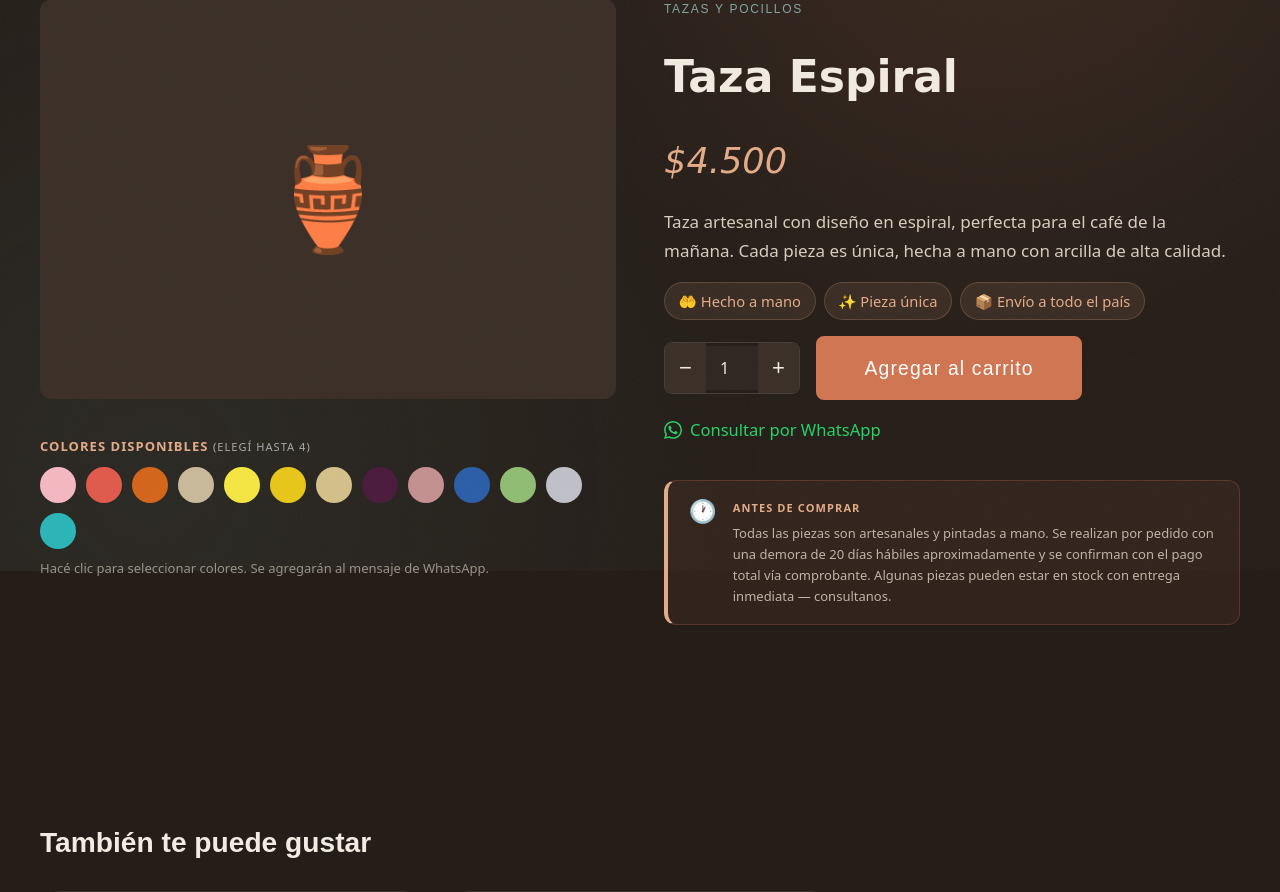
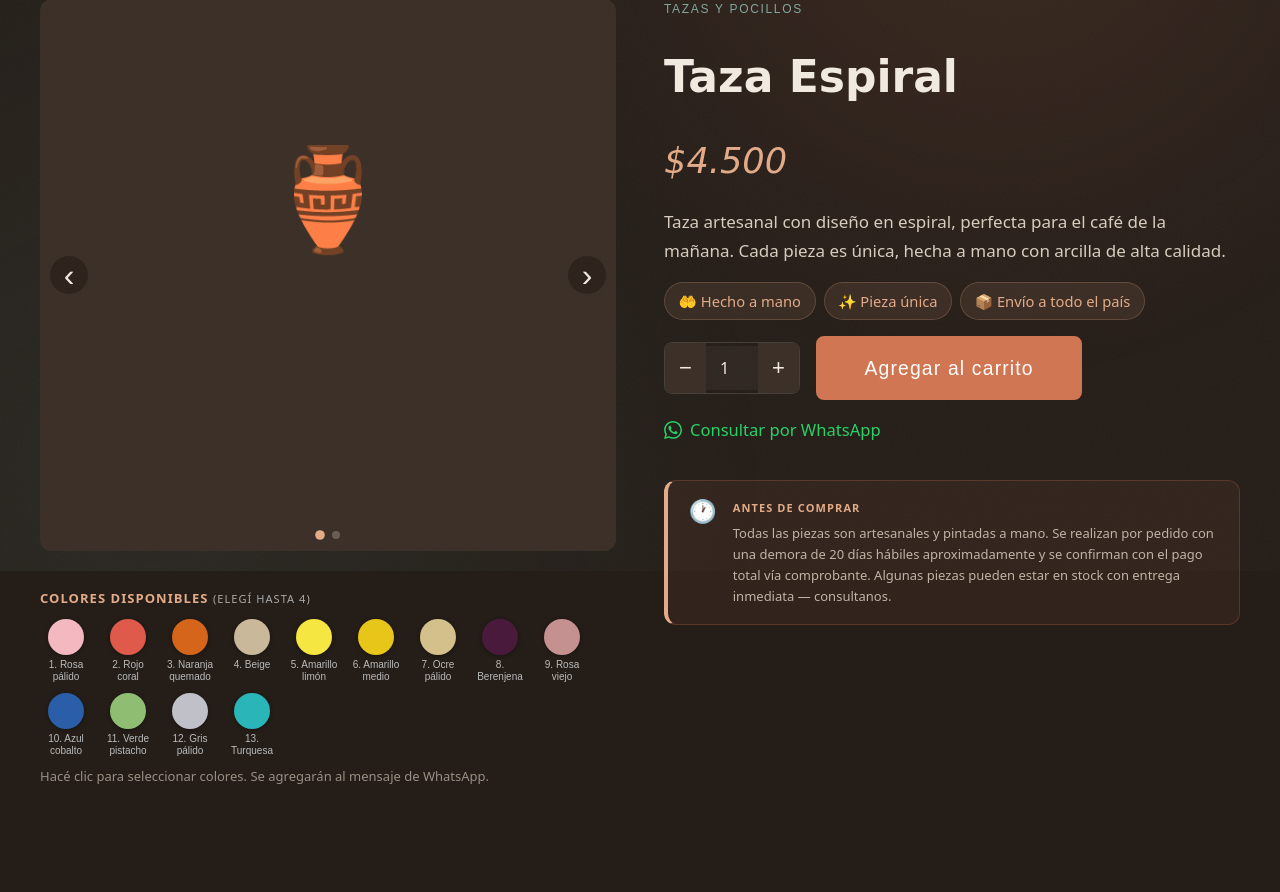
Before and after one commit to DiegoTarditti/terramia, a Flask app: page /producto/1 in a window 1280 px wide. Shown: the part 229-1121 px from the top of the page. Run offline with Flask 3, Linux system fonts and the light colour scheme; data comes from the database, SQL or seed files in the repository; some libraries are stand-ins or nearby versions; some web fonts are replaced.

Commit message:
feat(tienda): paleta imagen en slider + nombres visibles bajo círculos
Restaura paleta-colores.png en slider (movida a static/img/ para deploy).
Cada círculo muestra número y nombre visible sin necesidad de hover.

Co-Authored-By: Claude Sonnet 4.6 <noreply@anthropic.com>

```diff
--- a/templates/producto.html
+++ b/templates/producto.html
@@ -27,6 +27,16 @@
               <div class="product-placeholder large"><span>🏺</span></div>
             {% endif %}
           </div>
+          <div class="img-slide">
+            <img src="{{ url_for('static', filename='img/paleta-colores.png') }}"
+                 alt="Paleta de colores disponibles">
+          </div>
+        </div>
+        <button class="slider-arrow slider-prev" id="sliderPrev">&#8249;</button>
+        <button class="slider-arrow slider-next" id="sliderNext">&#8250;</button>
+        <div class="img-slider-dots">
+          <button class="img-slider-dot active" data-slide="0"></button>
+          <button class="img-slider-dot" data-slide="1"></button>
         </div>
       </div>
       <div class="paleta-bloque">
@@ -203,8 +213,13 @@
     btn.style.cssText = `
       width:36px;height:36px;border-radius:50%;background:${c.hex};
       border:3px solid transparent;cursor:pointer;transition:transform .15s,border-color .15s;
-      outline:none;position:relative;flex-shrink:0;
+      outline:none;position:relative;flex-shrink:0;box-shadow:0 1px 4px rgba(0,0,0,.3);
     `;
+    const wrap = document.createElement('div');
+    wrap.style.cssText = 'display:flex;flex-direction:column;align-items:center;gap:4px;width:52px;';
+    const label = document.createElement('span');
+    label.style.cssText = 'font-size:10px;color:#bbb;text-align:center;line-height:1.2;';
+    label.textContent = `${i + 1}. ${c.nombre}`;
     btn.addEventListener('mouseenter', () => {
       document.getElementById('paletaNota').textContent = `${i + 1}. ${c.nombre}`;
     });
@@ -233,7 +248,9 @@
         : 'Hacé clic para seleccionar colores. Se agregarán al mensaje de WhatsApp.';
       document.getElementById('paletaNota').textContent = seleccionados.size > 0 ? `Seleccionados: ${nombres}` : nombres;
     });
-    grid.appendChild(btn);
+    wrap.appendChild(btn);
+    wrap.appendChild(label);
+    grid.appendChild(wrap);
   });
 
   actualizarWA();
```
Also changed, not shown: static/img/paleta-colores.png (added).
